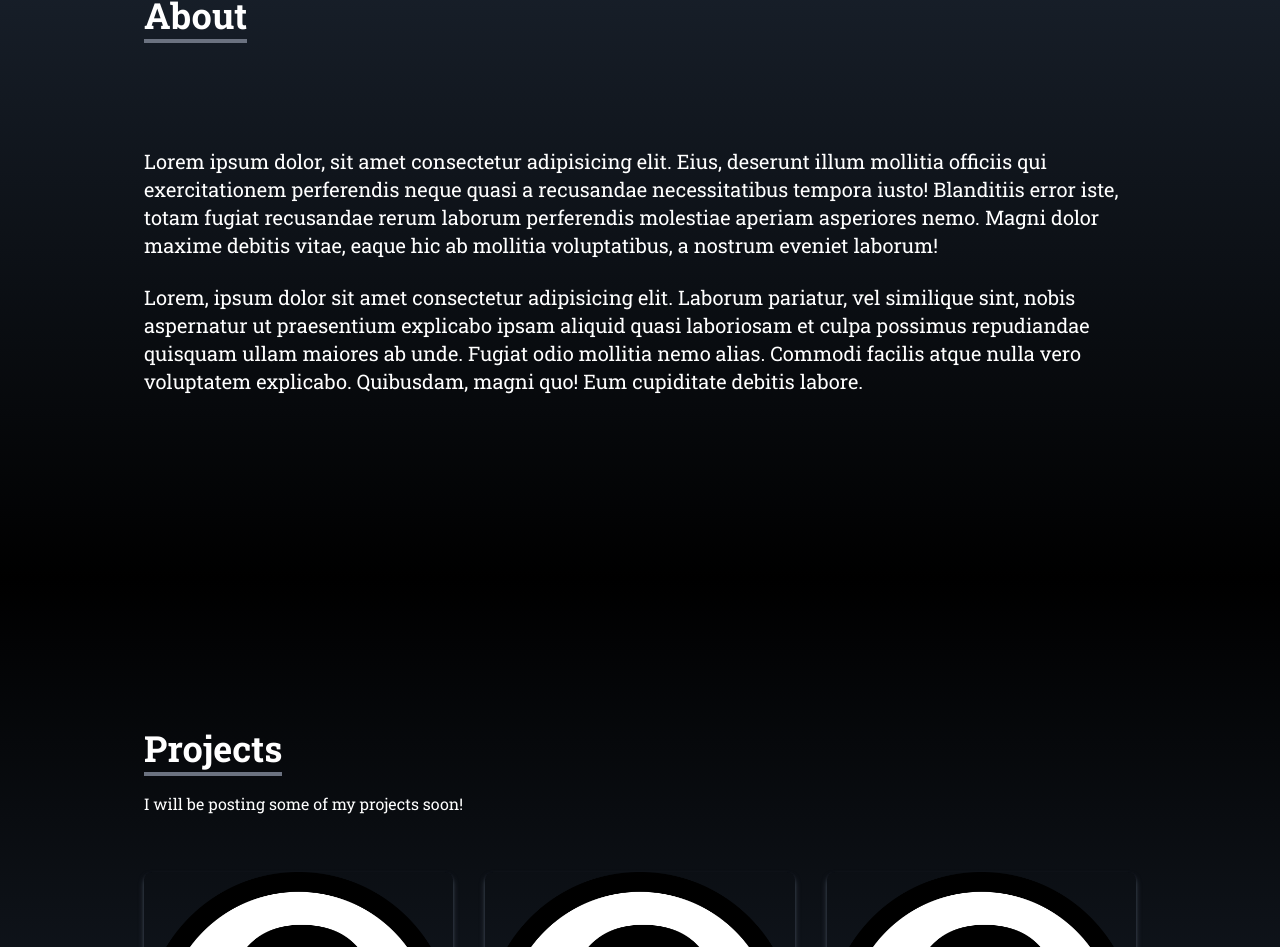
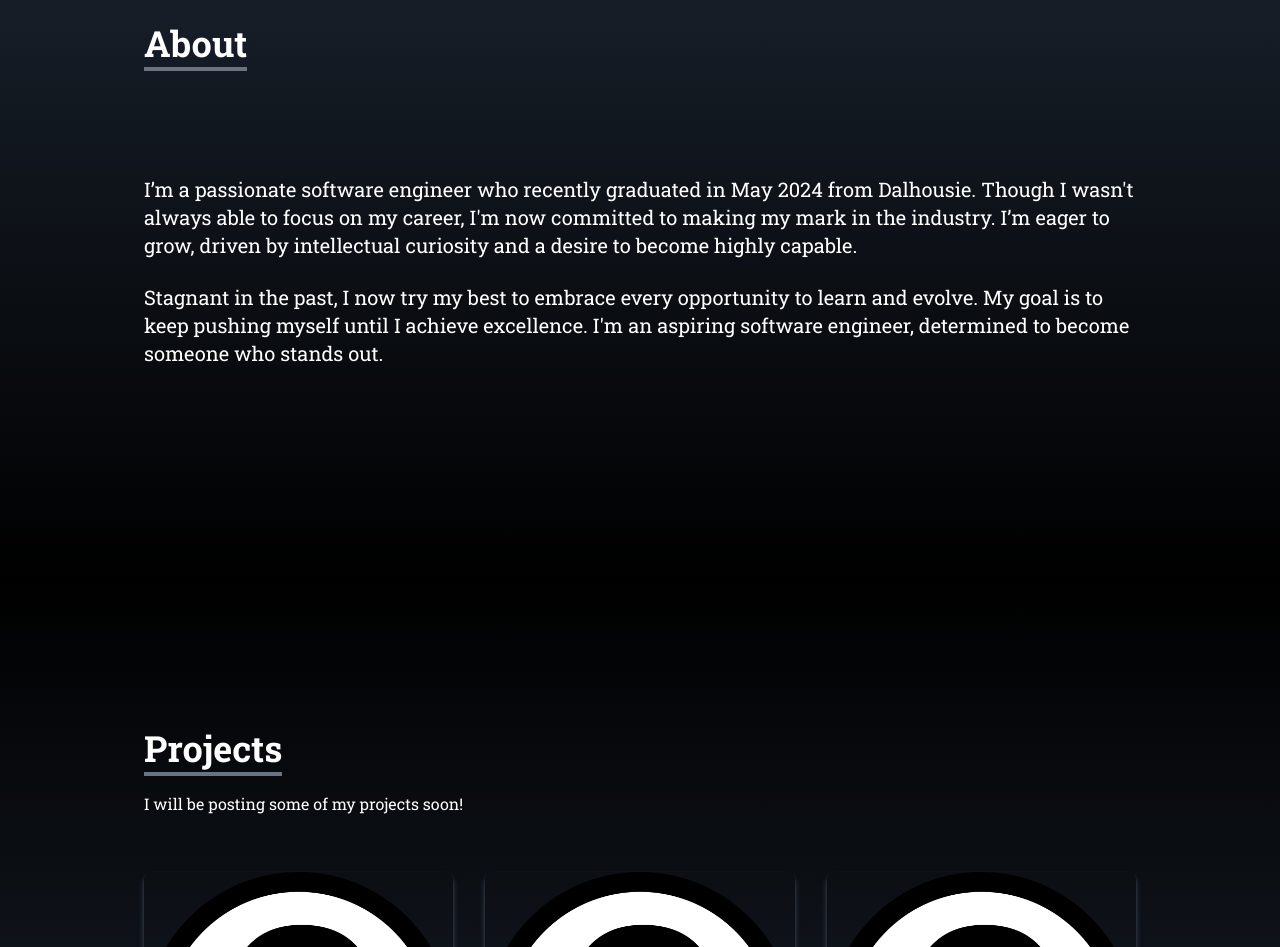
Before and after one commit to Ghassan-Awdali/portfolio, a React (Create React App) app: page / in a window 1280 px wide. Shown: the part 1021-1968 px from the top of the page. Built offline with nearby package versions, Linux system fonts and the light colour scheme; a web font is replaced by a local one.

Commit message:
added about section

```diff
--- a/src/components/About.jsx
+++ b/src/components/About.jsx
@@ -1,4 +1,4 @@
-import React from 'react'
+import React from "react";
 
 const About = () => {
   return (
@@ -14,27 +14,24 @@ const About = () => {
         </div>
 
         <p className="text-xl mt-20">
-          Lorem ipsum dolor, sit amet consectetur adipisicing elit. Eius,
-          deserunt illum mollitia officiis qui exercitationem perferendis neque
-          quasi a recusandae necessitatibus tempora iusto! Blanditiis error
-          iste, totam fugiat recusandae rerum laborum perferendis molestiae
-          aperiam asperiores nemo. Magni dolor maxime debitis vitae, eaque hic
-          ab mollitia voluptatibus, a nostrum eveniet laborum!
+          I’m a passionate software engineer who recently graduated in May 2024
+          from Dalhousie. Though I wasn't always able to focus on my career, I'm
+          now committed to making my mark in the industry. I’m eager to grow,
+          driven by intellectual curiosity and a desire to become highly
+          capable.
         </p>
 
         <br />
 
         <p className="text-xl">
-          Lorem, ipsum dolor sit amet consectetur adipisicing elit. Laborum
-          pariatur, vel similique sint, nobis aspernatur ut praesentium
-          explicabo ipsam aliquid quasi laboriosam et culpa possimus repudiandae
-          quisquam ullam maiores ab unde. Fugiat odio mollitia nemo alias.
-          Commodi facilis atque nulla vero voluptatem explicabo. Quibusdam,
-          magni quo! Eum cupiditate debitis labore.
+          Stagnant in the past, I now try my best to embrace every opportunity
+          to learn and evolve. My goal is to keep pushing myself until I achieve
+          excellence. I'm an aspiring software engineer, determined to become
+          someone who stands out.
         </p>
       </div>
     </div>
   );
 };
 
-export default About
+export default About;
```
